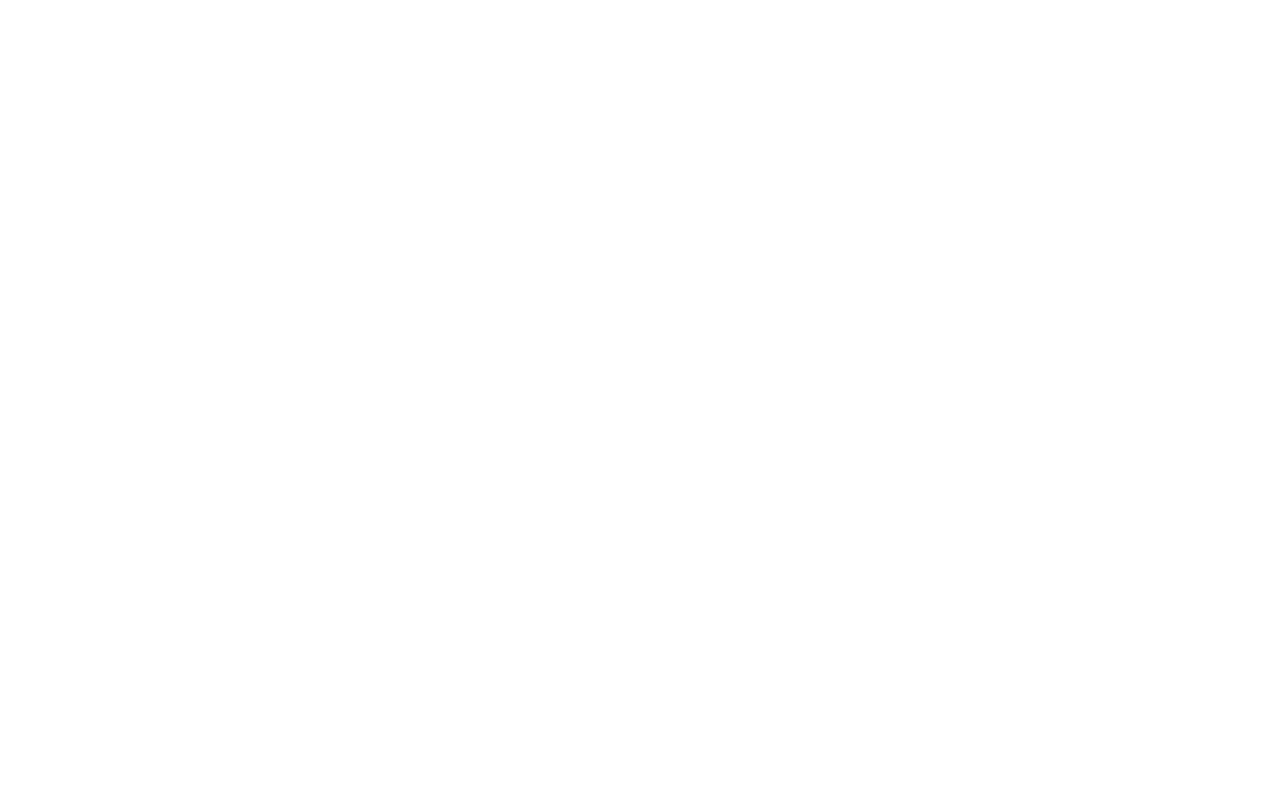
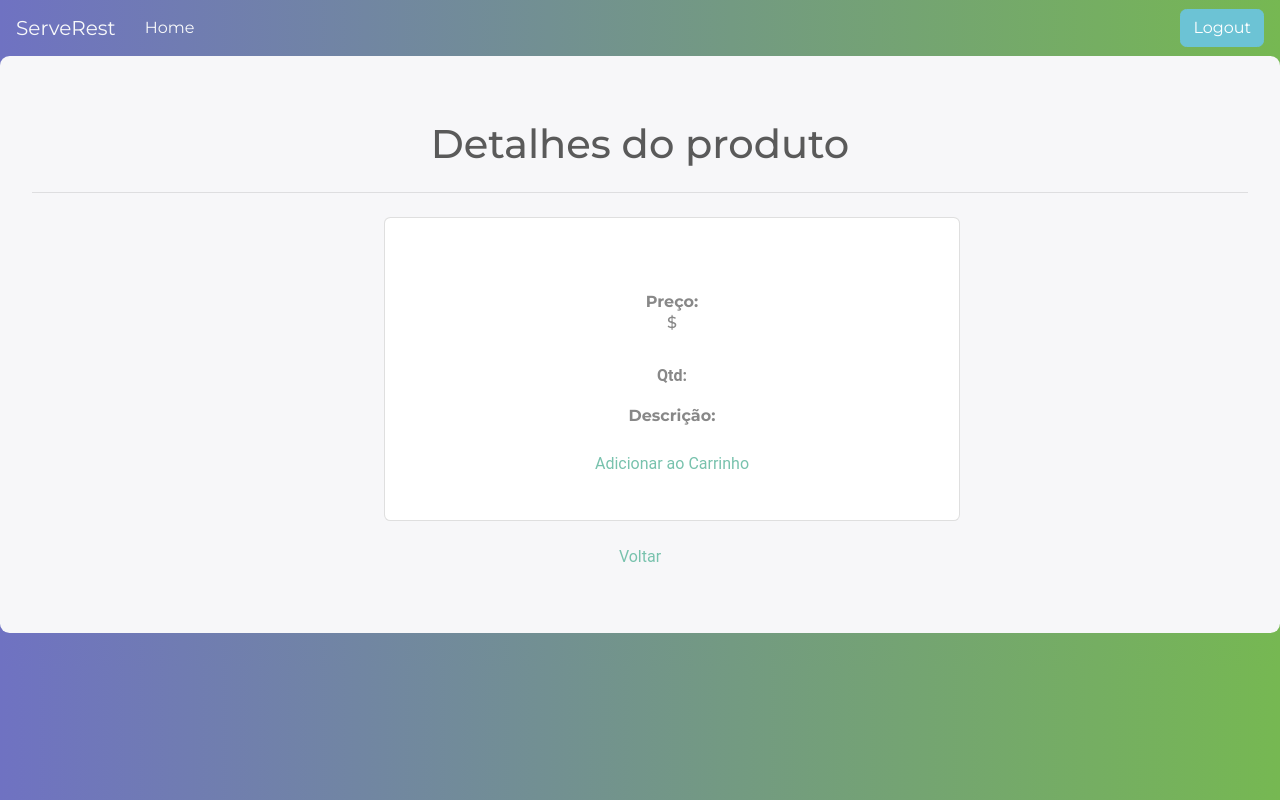
Before and after one commit to ServeRest/front, a React (Create React App) app: page /productDetail/1 in a window 1280 px wide. Built offline with nearby package versions, Linux system fonts and the light colour scheme.

Commit message:
Detalhe produto (#17)
* ajuste readme

* adicionando front da lista de produtos

* ajuste readme

* detalhes do produto

Co-authored-by: “brunobatista” <“brunobatista101@gmail.com”>

```diff
--- a/src/App.js
+++ b/src/App.js
@@ -10,6 +10,7 @@
 import ShowUsers from './views/admin/showUsers';
 import ShowProducts from './views/admin/showProducts';
 import Login from './views/login';
+import ProductDetail from './views/client/productDetail';
 import 'bootswatch/dist/minty/bootstrap.min.css';
 import './App.css';
 
@@ -28,6 +29,7 @@
           <Route exact path="/cadastrarusuarios" component={ CadastroUsuario } />
           <Route exact path="/login" component={ Login } />
           <Route exact path="/" render={ () => history.push('/login') } />
+          <Route path="/productDetail/:id" render={() => <ProductDetail/>} />
         </Switch>
       </Router>
     </div>
--- a/src/views/client/home.js
+++ b/src/views/client/home.js
@@ -13,6 +13,14 @@
     this.state = {
       products: [],
     };
+  }
+
+  productsDetail = (imagem, nome, preco, quantidade, descricao) => {
+    localStorage.setItem('serverest/imagemProduto', imagem);
+    localStorage.setItem('serverest/nomeProduto', nome);
+    localStorage.setItem('serverest/precoProduto', preco);
+    localStorage.setItem('serverest/quantidadeProduto', quantidade);
+    localStorage.setItem('serverest/descricaoProduto', descricao);
   }
 
   componentDidMount() {
@@ -41,13 +49,12 @@
           <div className="card-body" key={ product._id }>
             <img className="image" src={product.imagem }/>
             <h5 className="card-title negrito">{ product.nome }</h5>
+            <br></br>
             <h6 className="card-subtitle mb-2 text-muted negrito">Preço: </h6>
             <h6 className="card-subtitle mb-2 text-muted">$ { product.preco }</h6>
-            <a className="card-subtitle mb-2 text-muted negrito ">Qtd: </a>
-            <a className="card-subtitle mb-2 text-muted"> { product.quantidade }</a>
             <br></br>
             <div>
-            <a href="#" class="card-link">Detalhes</a>
+            <a href={'productDetail/' + product._id} class="card-link" onClick={() => this.productsDetail(product.image, product.nome, product.preco, product.quantidade, product.descricao)}>Detalhes</a>
             <br></br>
             <a href="#" class="card-link">Adicionar ao Carrinho</a>
             </div>
--- /dev/null
+++ b/src/views/client/productDetail.js
@@ -0,0 +1,61 @@
+import React from 'react';
+import axios from 'axios';
+import Navbar from '../../component/navbarClient';
+import SearchBox from '../../component/searchBox';
+import { BsArrowDown, BsArrowUp} from "react-icons/bs";
+import ShoppingCartButton from '../../component/cartButton';
+import { validateToken } from '../../services/validateUser';
+import '../../App.css';
+
+class Home extends React.Component {
+  constructor(props) {
+    super(props);
+    this.state = {
+      products: [],
+    };
+  }
+
+  render() {
+    return (
+      <>
+        <Navbar />
+        <div className="jumbotron">
+          <h1>Detalhes do produto</h1>
+          <hr className="my-4" />
+          <div className="container-fluid">
+            <div className="">
+              <div className="col-12"></div>
+              <section className="row espacamento">
+              <div className="card col-8">
+                <div className="card-body">
+                  <img className="image" src={localStorage.getItem('serverest/imagemProduto') }/>
+                  <h5 className="card-title negrito">{ localStorage.getItem('serverest/nomeProduto') }</h5>
+                  <br />
+                  <h6 className="card-subtitle mb-2 text-muted negrito">Preço: </h6>
+                  <h6 className="card-subtitle mb-2 text-muted">$ { localStorage.getItem('serverest/precoProduto') }</h6>
+                  <br />
+                  <a className="card-subtitle mb-2 text-muted negrito ">Qtd: </a>
+                  <a className="card-subtitle mb-2 text-muted"> { localStorage.getItem('serverest/quantidadeProduto') }</a>
+                  <br />
+                  <br />
+                  <h6 className="card-subtitle mb-2 text-muted negrito">Descrição: </h6>
+                  <h6 className="card-subtitle mb-2 text-muted negrito">{ localStorage.getItem('serverest/descricaoProduto')}</h6>
+                  <br></br>
+                  <a href="#" class="card-link">Adicionar ao Carrinho</a>
+                  <div>
+                  <br></br>
+                  </div>
+                </div>
+             </div>
+              </section>
+              <br />
+              <a href="/home" class="card-link">Voltar</a>
+            </div>
+          </div>
+        </div>
+      </>
+    );
+  }
+}
+
+export default Home;
```
